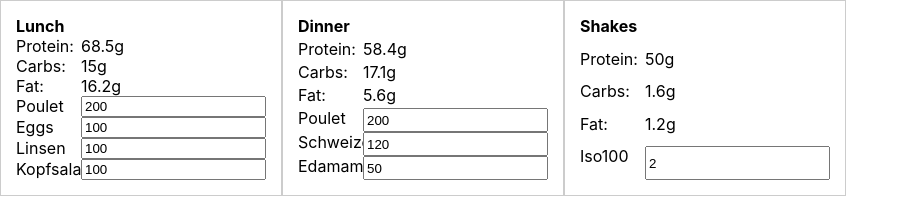
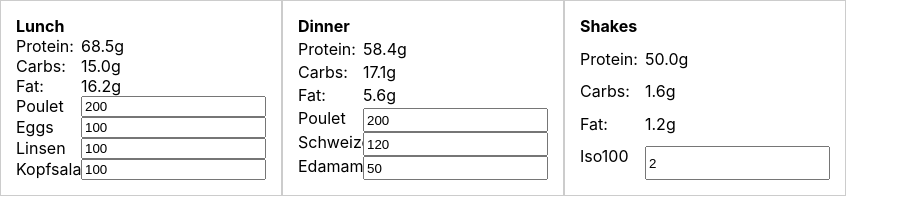
Before and after one commit to nanexo/MealPlanner, a React (Create React App) app: page / in a window 1280 px wide. Shown: the top 197 px of the page, without its empty margins (0-909 px from the left). Built offline with nearby package versions, Linux system fonts and the light colour scheme.

Commit message:
format total output

```diff
--- a/src/MealCard.css
+++ b/src/MealCard.css
@@ -11,6 +11,7 @@
 	white-space: nowrap;
 	overflow: hidden;
 	text-overflow: ellipsis;
+	z-index: -40;
 }
 
 .meal-card-header {
--- a/src/MealEntry.js
+++ b/src/MealEntry.js
@@ -1,5 +1,4 @@
 import React from 'react';
-import { mealStore } from './MealStore';
 import './MealEntry.css';
 
 class MealEntry extends React.Component {
--- a/src/MealEntryTotals.js
+++ b/src/MealEntryTotals.js
@@ -9,16 +9,15 @@ function MealEntryTotals(props) {
 		};
 	};
 
-
 	const proteinTotals = props.items.reduce(sumFunc('protein'), 0);
 	const carbTotals = props.items.reduce(sumFunc('carbs'), 0);
 	const fatTotals = props.items.reduce(sumFunc('fat'), 0);
 
 	return (
 		<>
-			<span>Protein:</span><span>{proteinTotals}g</span>
-			<span>Carbs:</span><span>{carbTotals}g</span>
-			<span>Fat:</span><span>{fatTotals}g</span>
+			<span>Protein:</span><span>{proteinTotals.toFixed(1)}g</span>
+			<span>Carbs:</span><span>{carbTotals.toFixed(1)}g</span>
+			<span>Fat:</span><span>{fatTotals.toFixed(1)}g</span>
 		</>
 	);
 }
```
Also changed, not shown: 1 other file (tests, documents, lock files or other folders).
